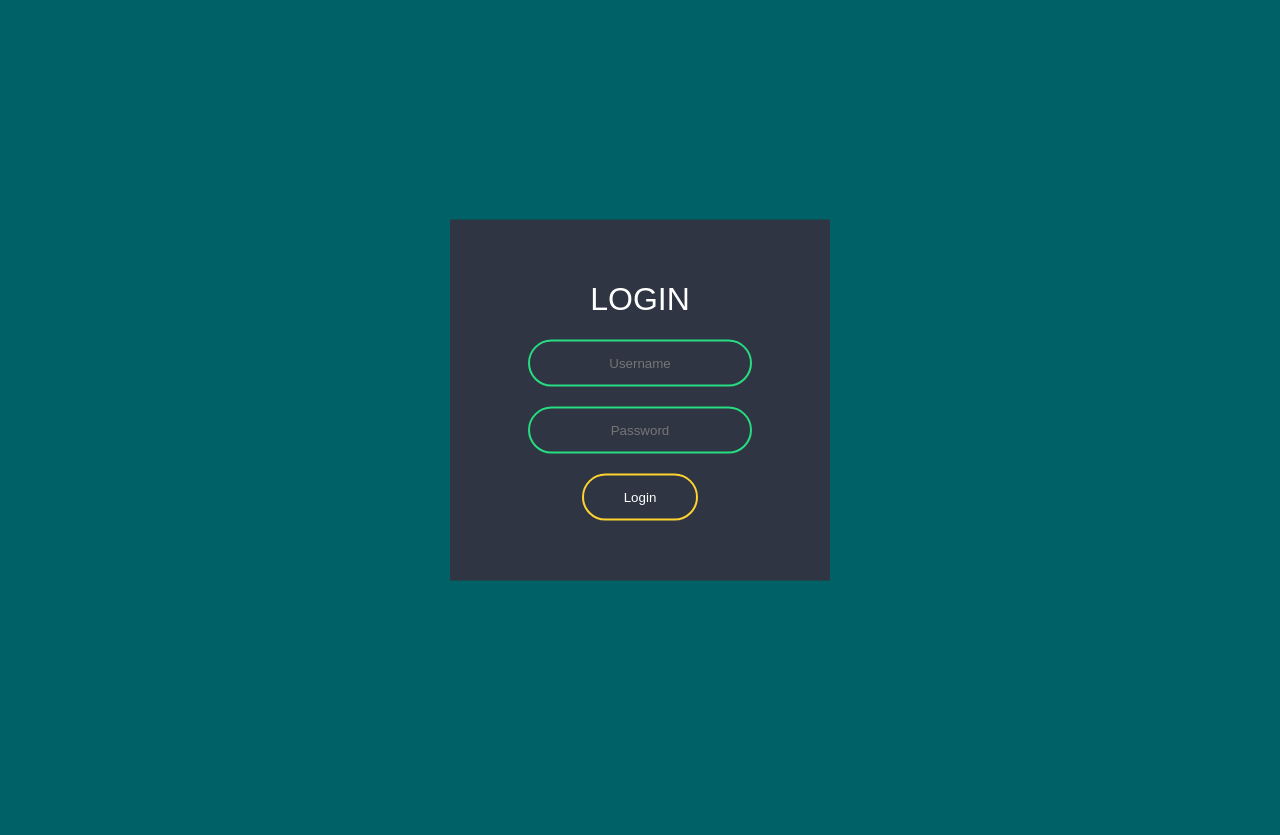
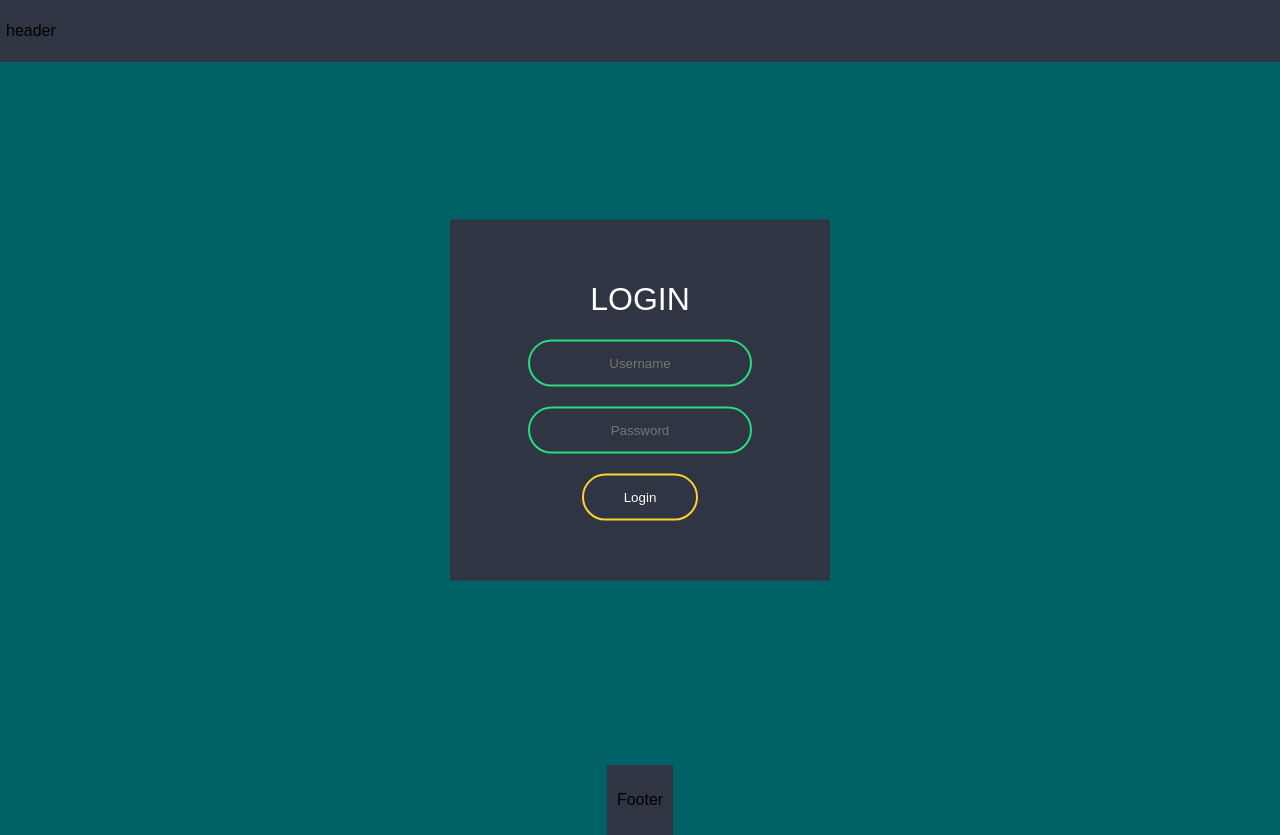
Before and after one commit to Drsain/Project-Code-and-Components, a plain HTML site: page Front-End/login.html in a window 1280 px wide. Before the commit the page ends 800 px from the top, so only its background shows below. Drawn offline with Linux system fonts and the light colour scheme.

Commit message:
Add files via upload

```diff
--- /dev/null
+++ b/Front-End/add.js
@@ -0,0 +1,22 @@
+function includeHTML() {
+  var z, i, elmnt, file, xhttp;
+  z = document.getElementsByTagName("*");
+  for (i = 0; i < z.length; i++) {
+    elmnt = z[i];
+    file = elmnt.getAttribute("w3-include-html");
+    if (file) {
+      xhttp = new XMLHttpRequest();
+      xhttp.onreadystatechange = function() {
+        if (this.readyState == 4) {
+          if (this.status == 200) {elmnt.innerHTML = this.responseText;}
+          if (this.status == 404) {elmnt.innerHTML = "Page not found.";}
+          elmnt.removeAttribute("w3-include-html");
+          includeHTML();
+        }
+      }
+      xhttp.open("GET", file, true);
+      xhttp.send();
+      return;
+    }
+  }
+};
--- a/Front-End/login.html
+++ b/Front-End/login.html
@@ -4,8 +4,12 @@
 	<meta charset="utf-8">
 	<title> Login </title>
 	<link rel="stylesheet" href="loginStyle.css">
+	 <script src="add.js"></script>
+
 </head>
 <body>
+
+	<div class="head" w3-include-html="top&bottom.html"></div>
 	<div>
 		<form class="box" action="login.html" method="post">
 			<h1 class="font-weight-bold"> Login </h1>
@@ -13,6 +17,16 @@
 			<input type="password" placeholder="Password">
 			<input type="submit" value="Login">
 		</form>
+		<footer>
+		  <p>Footer</p>
+		</footer>
 	</div>
+
+
+
+	<script>
+		includeHTML();
+	</script>
+
 </body>
 </html>
--- a/Front-End/loginStyle.css
+++ b/Front-End/loginStyle.css
@@ -67,3 +67,17 @@ body
 {
 	background: #2ecc71;
 }
+
+.head {
+    padding: 6px;
+  	background: #2f3542
+}
+
+footer {
+	background-color: #2f3542;
+	padding: 10px;
+	position: absolute;
+	top: 100%;
+	left: 50%;
+	transform: translate(-50%, -50%);
+}
--- /dev/null
+++ b/Front-End/top&bottom.html
@@ -0,0 +1,3 @@
+<header>
+  <p>header</p>
+</header>
```
